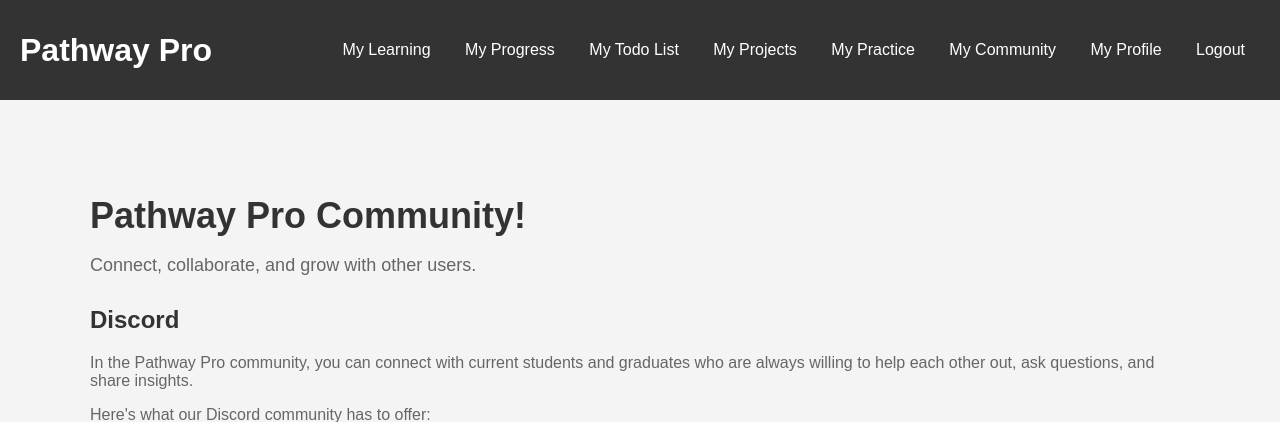
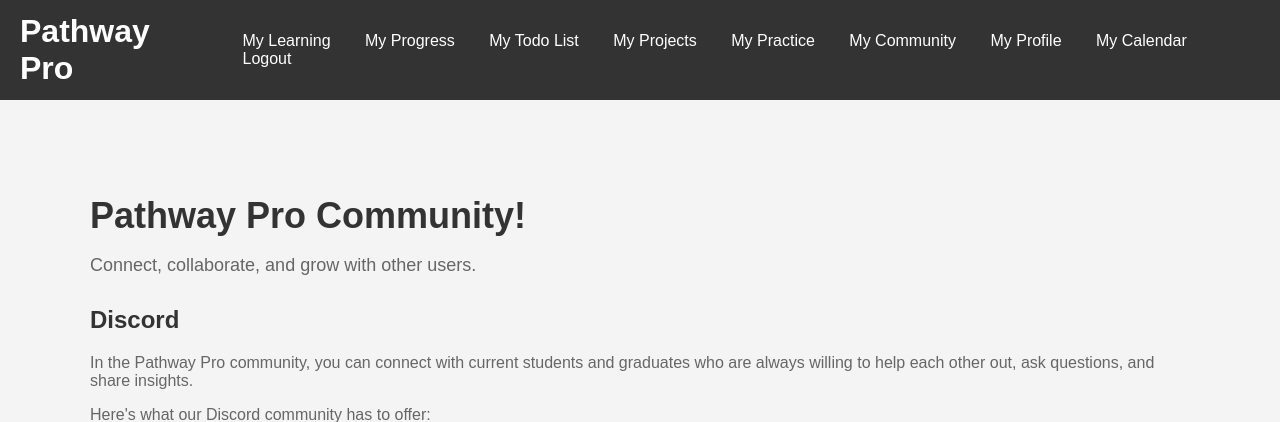
Before and after one commit to kshitijnatu/Pathway-Pro, a Flask app: page /myCommunity in a window 1280 px wide. Shown: the top 422 px of the page. Run offline with Flask 3, Linux system fonts and the light colour scheme; parts of the project's set-up code (start-up, migrations or seed data) failed here and were passed over.

Commit message:
Commit from Mac Terminal
Commit from Mac Terminal

```diff
--- a/app.py
+++ b/app.py
@@ -274,6 +274,10 @@ def callback():
     return redirect(url_for("userLogin"))
 
 
+@app.route("/myCalendar")
+def myCalendarPage():
+    return "This is the calendar page"
+
 @app.route("/logout")
 @login_required
 def logout():
--- a/templates/user_home_base.html
+++ b/templates/user_home_base.html
@@ -19,6 +19,7 @@
                 <a href="/myPractice" class="header-link">My Practice</a>
                 <a href="/myCommunity" class="header-link">My Community</a>
                 <a href="/myProfile" class="header-link">My Profile</a>
+                <a href="/myCalendar" class="header-link">My Calendar</a>
                 <a href="/logout" class="header-link">Logout</a>
             </nav>
         </header>
```
